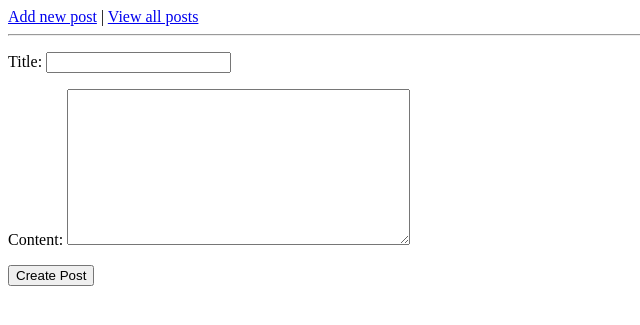
After one commit to natcobbinah/Django_BlogMultiLingual, a Django app: page /post/new/ in a window 1280 px wide. The commit adds this page. Shown: the top 325 px of the page, without its empty margins (0-640 px from the left). Run offline with Django 5.2, Linux system fonts and the light colour scheme; parts of the project's set-up code (start-up, migrations or seed data) failed here and were passed over.

Commit message:
crud functionalities for post model done

```diff
--- /dev/null
+++ b/main/forms.py
@@ -0,0 +1,8 @@
+from django import forms
+from .models import Post
+
+
+class PostForm(forms.ModelForm):
+    class Meta:
+        model = Post
+        fields = ['title', 'content']
--- a/main/models.py
+++ b/main/models.py
@@ -1,6 +1,7 @@
 from django.db import models
 from django.utils import timezone
 from django.contrib.auth.models import User
+from django.urls import reverse
 
 # Create your models here.
 
@@ -26,10 +27,6 @@ class Post(models.Model):
     created = models.DateTimeField(auto_now_add=True)
     updated = models.DateTimeField(auto_now=True)
 
-    # returns a string with human readable representation of the object
-    def __str__(self):
-        return str(self.title)
-
     # Meta class defines metada for the model
     #
     # Ordering attribute sorts result by publication_date in descending order, with hypen
@@ -42,3 +39,13 @@ class Post(models.Model):
         indexes = [
             models.Index(fields=['-publication_date', 'title']),
         ]
+
+    # returns a string with human readable representation of the object
+    def __str__(self):
+        return str(self.title)
+
+    # get_absolute_url() returns the canonical URL for the object
+    # reverse() function builds the URL dynamically using the URL name defined
+    # in the URL patterns
+    def get_absolute_url(self):
+        return reverse('blog:post_detail', args=[self.id])
--- a/main/urls.py
+++ b/main/urls.py
@@ -5,4 +5,6 @@ app_name = "blog"
 urlpatterns = [
     path('', views.post_list, name='post_list'),
     path('<int:id>/', views.post_detail, name='post_detail'),
+    path('post/new/', views.post_edit, name='post_create'),
+    path('post/<int:pk>/', views.post_edit, name='post_update')
 ]
--- a/main/views.py
+++ b/main/views.py
@@ -1,10 +1,25 @@
-from django.shortcuts import render, get_object_or_404
+from django.shortcuts import render, get_object_or_404, redirect
+from django.core.paginator import Paginator, EmptyPage, PageNotAnInteger
 from .models import Post
+from .forms import PostForm
 # Create your views here.
 
 
 def post_list(request):
-    posts = Post.objects.all()
+    post_list = Post.objects.all()
+
+    # paginator with 10 posts per page
+    paginator = Paginator(post_list, 4)
+    page_number = request.GET.get('page', 1)
+    try:
+        posts = paginator.page(page_number)
+    except PageNotAnInteger:
+        # if page is not an integer deliver the first page
+        posts = paginator.page(1)
+    except EmptyPage:
+        # if page_number is out of range deliver last page of results
+        posts = paginator.page(paginator.num_pages)
+
     return render(request,
                   'blog/post/list.html', {
                       'posts': posts
@@ -17,3 +32,27 @@ def post_detail(request, id):
                   'blog/post/detail.html', {
                       'post': post
                   })
+
+
+def post_edit(request, pk=None):
+    if pk is not None:
+        post = get_object_or_404(Post, pk=pk)
+    else:
+        post = None
+
+    if request.method == 'POST':
+        form = PostForm(request.POST, instance=post)
+
+        if form.is_valid():
+            new_post = form.save(commit=False)
+            new_post.author = request.user
+            new_post.save()
+
+            return redirect('blog:post_list')
+    form = PostForm(instance=post)
+
+    return render(request,
+                  'blog/post/create_edit_post.html', {
+                      'form': form,
+                      'instance': post
+                  })
--- a/templates/base.html
+++ b/templates/base.html
@@ -10,14 +10,15 @@
 </head>
 
 <body>
+    <div id="header">
+        <a href="{% url 'blog:post_create' %}">Add new post</a> |
+        <a href="{% url 'blog:post_list'%}">View all posts</a>
+    </div>
+    <hr />
     <div id="content">
         {% block content %}
         {% endblock %}
     </div>
-    <div id="sidebar">
-        <h2>My blog</h2>
-        <p>This is my blog</p>
-    </div>
 </body>
 
 </html>
--- /dev/null
+++ b/templates/blog/post/create_edit_post.html
@@ -0,0 +1,17 @@
+{% extends "../../base.html" %}
+{% block title %}Add Post{% endblock %}
+{% if instance %}
+Editing post with title {{ instance.title }}
+{% else %}
+Creating new post
+{% endif %}
+
+{% block content %}
+<form method="post">
+    {% csrf_token %}
+    {{ form.as_p }}
+    <button type="submit">
+        {% if instance %} Edit Post {% else %} Create Post {% endif %}
+    </button>
+</form>
+{% endblock %}
--- a/templates/blog/post/detail.html
+++ b/templates/blog/post/detail.html
@@ -5,5 +5,6 @@
 <p class="date">
     Published {{ post.publication_date }} by {{ post.author }}
 </p>
+<a href="{% url 'blog:post_update' post.pk %}">Edit</a>
 {{ post.content|linebreaks }}
 {% endblock %}
--- a/templates/blog/post/list.html
+++ b/templates/blog/post/list.html
@@ -4,7 +4,7 @@
 <h1>My Blog</h1>
 {% for post in posts%}
 <h2>
-    <a href="{% url 'blog:post_detail' post.id %}">
+    <a href="{{ post.get_absolute_url }}">
         {{post.title }}
     </a>
 </h2>
@@ -13,4 +13,5 @@
 </p>
 {{ post.content|truncatewords:30|linebreaks }}
 {% endfor %}
+{% include "../../pagination.html" with page=posts %}
 {% endblock %}
```
Also changed, not shown: templates/pagination.html (added, +14 -0 lines).
